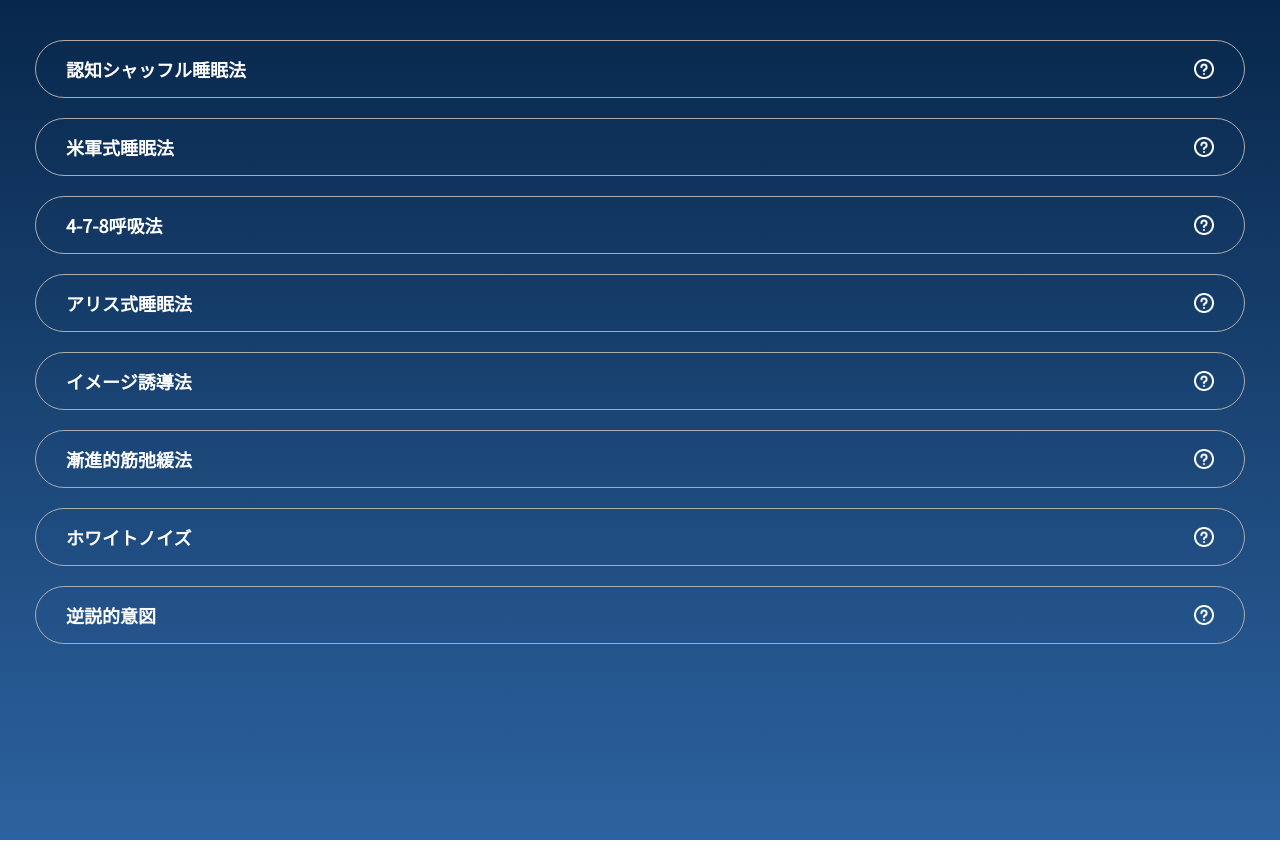
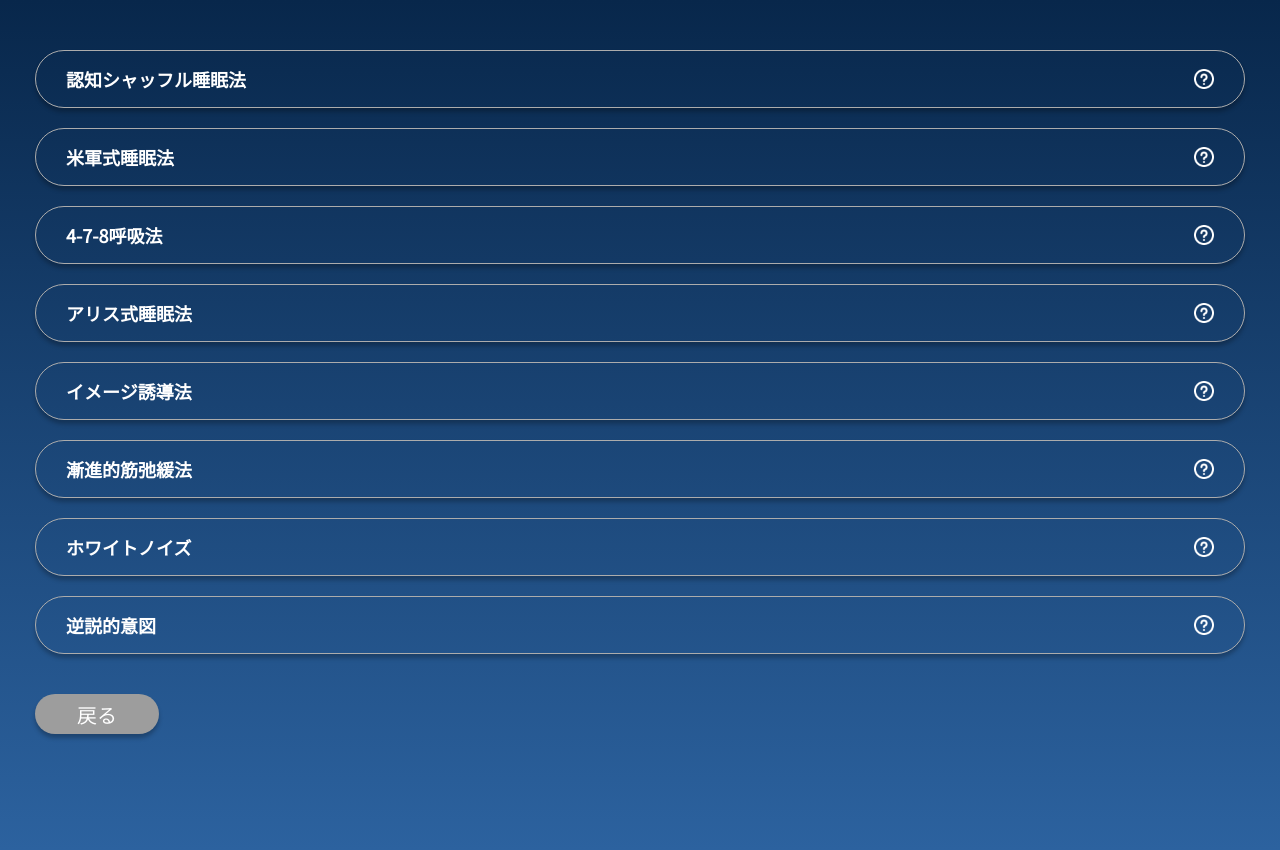
Before and after one commit to Sleepy-ECC/sleep_check, a React (Vite) app: page /Choice in a window 1280 px wide. Built offline with nearby package versions, Linux system fonts and the light colour scheme.

Commit message:
btnのコンポーネントが完成

```diff
--- /dev/null
+++ b/src/components/Btn/Btn.css
@@ -0,0 +1,25 @@
+.btn {
+    color: #fff;
+    font-size: 2rem;
+    box-shadow: 0 4px 4px rgba(0, 0, 0, 0.25);
+    border-radius: 32px;
+    display: flex;
+    justify-content: center;
+    align-items: center;
+    width: 124px;
+    height: 40px;
+    text-decoration: none;
+}
+
+.gray {
+    background-color: #9d9d9d;
+}
+
+.black {
+    background-color: #2b4164;
+    border: #acacac solid 1px;
+}
+
+.yellow {
+    background-color: #ffc800;
+}
--- /dev/null
+++ b/src/components/Btn/Btn.tsx
@@ -0,0 +1,16 @@
+import "./Btn.css";
+import { Link } from "@tanstack/react-router";
+
+type Props = {
+    text: string;
+    path: string;
+    color: "gray" | "black" | "yellow";
+};
+
+export default function Btn({ text, path, color }: Props) {
+    return (
+        <Link to={path} className={`btn ${color}`}>
+            {text}
+        </Link>
+    );
+}
--- a/src/components/ChoiceList/ChoiceList.css
+++ b/src/components/ChoiceList/ChoiceList.css
@@ -6,6 +6,7 @@
     border-radius: 32px;
     border: #acacac 1px solid;
     text-decoration: none;
+    box-shadow: 0 4px 4px rgba(0, 0, 0, 0.25);
     h2 {
         font-size: 1.8rem;
         color: #fff;
--- a/src/page/Choice/Choice.css
+++ b/src/page/Choice/Choice.css
@@ -2,5 +2,9 @@
     display: flex;
     flex-direction: column;
     gap: 20px;
-    margin: 40px 35px;
+    margin: 50px 35px 40px;
 }
+
+.back_btn {
+    margin: 0 35px;
+}
--- a/src/page/Choice/Choice.tsx
+++ b/src/page/Choice/Choice.tsx
@@ -1,6 +1,7 @@
 // import { Link } from "@tanstack/react-router";
 import "./Choice.css";
 import ChoiceList from "../../components/ChoiceList/ChoiceList";
+import Btn from "../../components/Btn/Btn";
 
 type Select = {
     text: string;
@@ -20,11 +21,16 @@ const selects: Array<Select> = [
 
 function Choice() {
     return (
-        <div className="choice_lists">
-            {selects.map((item, index) => (
-                <ChoiceList text={item.text} path={item.path} index={index} />
-            ))}
-        </div>
+        <>
+            <div className="choice_lists">
+                {selects.map((item, index) => (
+                    <ChoiceList text={item.text} path={item.path} index={index} />
+                ))}
+            </div>
+            <div className="back_btn">
+                <Btn text="戻る" path="/" color="gray" />
+            </div>
+        </>
     );
 }
 
```
